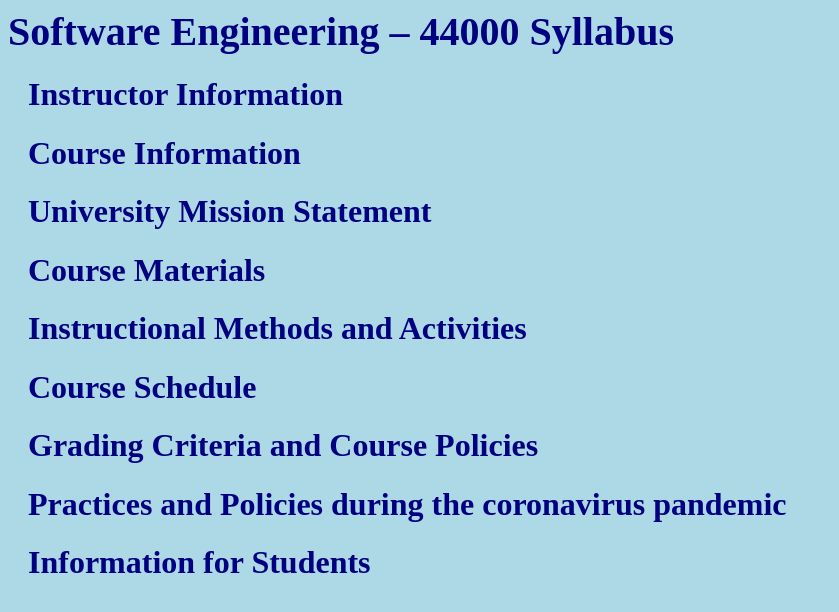
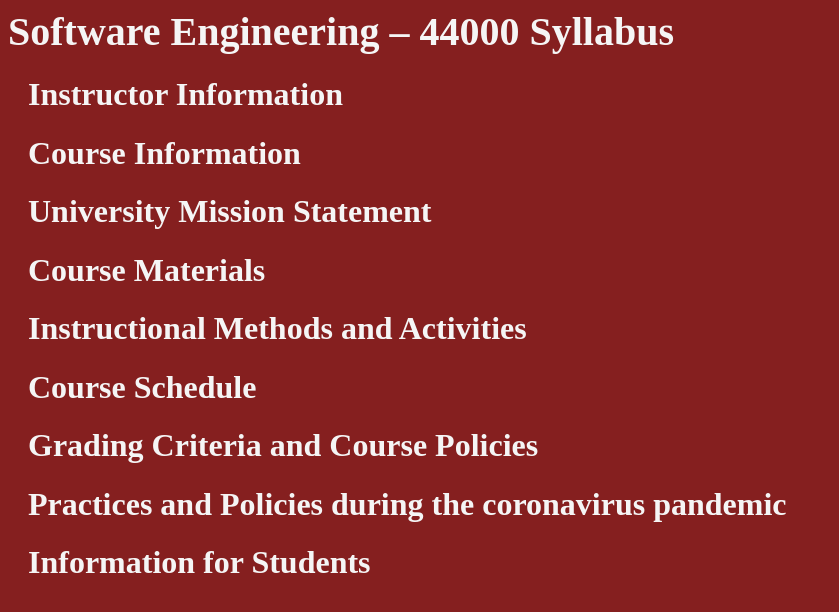
Before and after one commit to tanwesley/course-syllabus, a plain HTML site: page index.html in a window 1280 px wide. Shown: the whole page, without its empty margins (0-839 px from the left). Drawn offline with Linux system fonts and the light colour scheme.

Commit message:
color change

```diff
--- a/StyleSheet.css
+++ b/StyleSheet.css
@@ -1,15 +1,15 @@
 body {
-    background-color: lightblue;
+    background-color: rgb(133, 31, 31);
   }
 
   header {
-    color: navy;
+    color: whitesmoke;
     font-family: "Times New Roman", Times, serif;
     font-size: 40px;
     font-weight: bold;
   }
   h1 {
-    color: navy;
+    color: whitesmoke;
     margin-left: 20px;
   }
 
```
